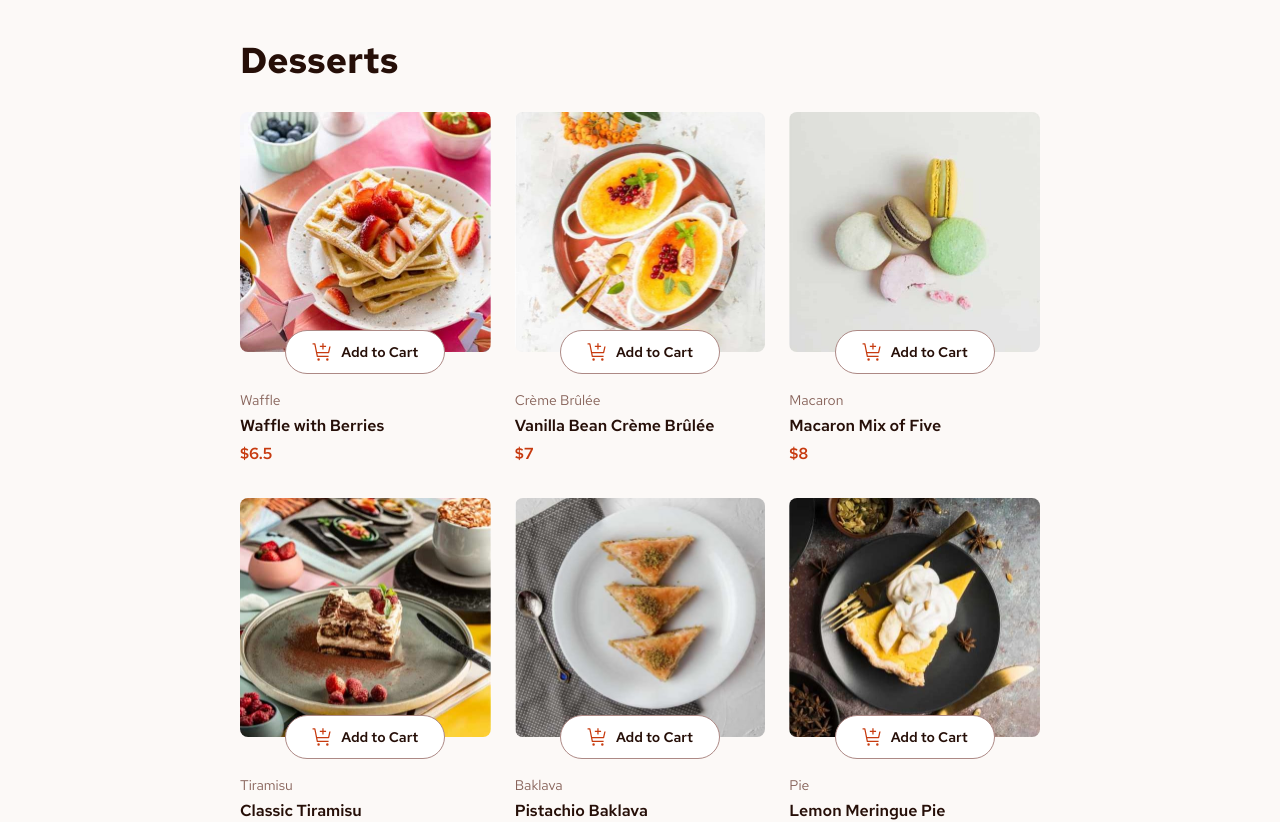
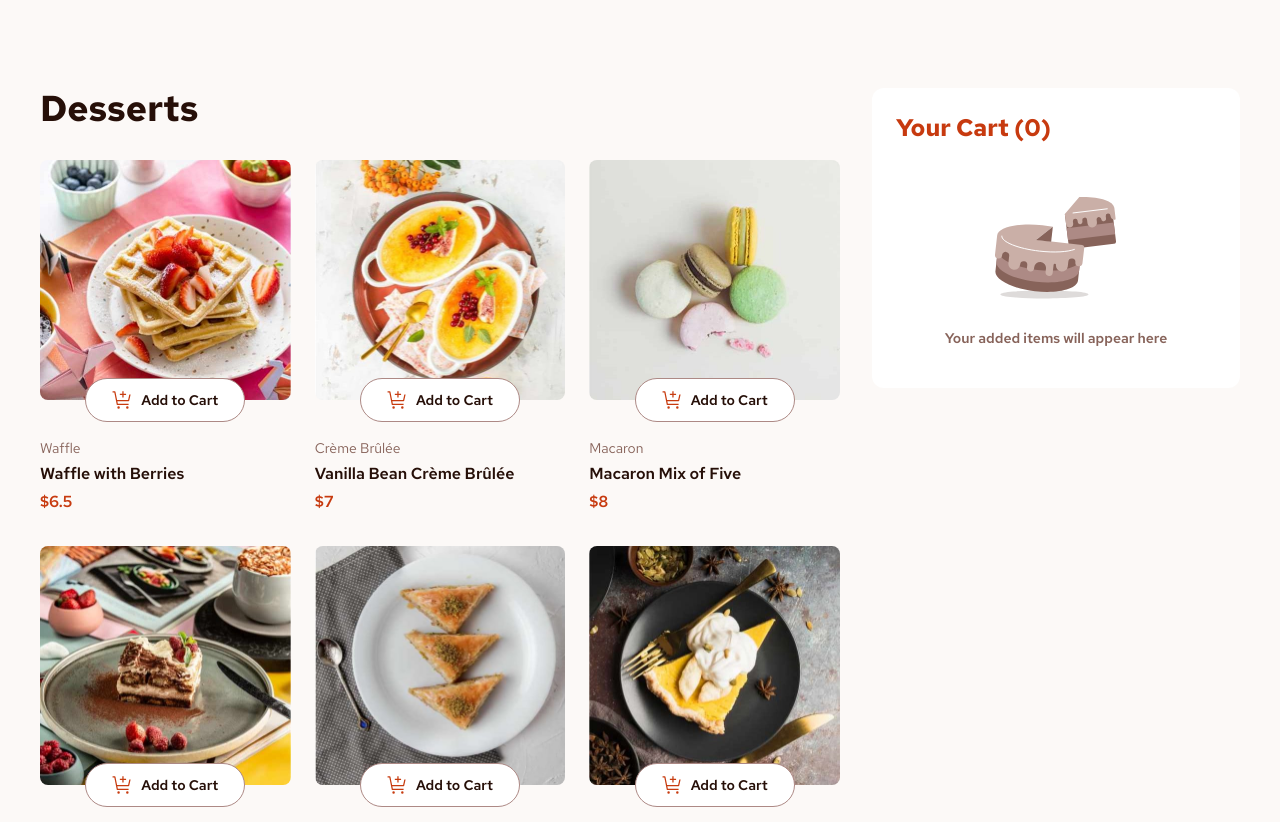
Before and after one commit to ionStici/product-list-with-cart, a React (Vite) app: page / in a window 1280 px wide. Shown: the top 822 px of the page. Built offline with nearby package versions, Linux system fonts and the light colour scheme.

Commit message:
Finish styling the layout for desktop

```diff
--- a/src/App.jsx
+++ b/src/App.jsx
@@ -1,15 +1,12 @@
 import Cart from "./Components/Cart";
 import Desserts from "./Components/Desserts";
+import Layout from "./Components/Layout";
 
 export default function App() {
   return (
-    <main className="mx-auto max-w-[500px] p-6 md:max-w-[880px] md:p-10">
-      <h1 className="mb-8 text-4xl font-bold text-rose_900">Desserts</h1>
-
-      <div>
-        <Desserts />
-        <Cart />
-      </div>
-    </main>
+    <Layout>
+      <Desserts />
+      <Cart />
+    </Layout>
   );
 }
--- a/src/Components/Cart.jsx
+++ b/src/Components/Cart.jsx
@@ -3,8 +3,8 @@ import { ReactSVG } from "react-svg";
 import { useDesserts } from "../contexts/DessertsContext";
 
 export default function Cart() {
-  const { dessertsInCart } = useDesserts();
-  const desserts = dessertsInCart();
+  const { getDessertsCart } = useDesserts();
+  const desserts = getDessertsCart();
 
   const totalInCart = desserts.reduce((acc, dessert) => {
     return acc + dessert.cart;
@@ -15,7 +15,7 @@ export default function Cart() {
   }, 0);
 
   return (
-    <div className="mt-[32px] rounded-[12px] bg-white p-[24px]">
+    <div className="mt-[32px] rounded-[12px] bg-white p-[24px] lg:mt-0 lg:self-start">
       <h1 className="mb-[24px] text-2xl font-bold text-red">
         Your Cart ({totalInCart})
       </h1>
--- a/src/Components/DessertBox.jsx
+++ b/src/Components/DessertBox.jsx
@@ -8,16 +8,20 @@ export default function DessertBox({ dessert }) {
   const { increment, decrement } = useDesserts();
 
   const match768 = useMediaQuery("min-width", "768px");
-  const match1100 = useMediaQuery("min-width", "850px");
+  const match1052 = useMediaQuery("min-width", "1052px");
 
   let src = image.mobile;
   if (match768) src = image.tablet;
-  if (match1100) src = image.desktop;
+  if (match1052) src = image.desktop;
 
   return (
     <div className="mb-6 md:mb-0">
       <div className="relative mb-[38px] max-h-60">
         <img src={src} alt={name} className="max-h-60 w-full rounded-lg" />
+
+        {cart > 0 && (
+          <div className="absolute left-0 top-0 size-full rounded-lg border-2 border-red" />
+        )}
 
         <div className="absolute bottom-[-22px] left-[50%] h-[44px] w-[160px] translate-x-[-50%]">
           {cart === 0 && (
--- a/src/Components/Desserts.jsx
+++ b/src/Components/Desserts.jsx
@@ -5,10 +5,13 @@ export default function Desserts() {
   const { desserts } = useDesserts();
 
   return (
-    <div className="md:grid md:grid-cols-3 md:gap-x-[24px] md:gap-y-[32px]">
-      {desserts.map((dessert, i) => (
-        <DessertBox key={i} dessert={dessert} />
-      ))}
+    <div>
+      <h1 className="mb-[32px] text-4xl font-bold text-rose_900">Desserts</h1>
+      <div className="md:grid md:grid-cols-3 md:gap-x-[24px] md:gap-y-[32px]">
+        {desserts.map((dessert, i) => (
+          <DessertBox key={i} dessert={dessert} />
+        ))}
+      </div>
     </div>
   );
 }
--- /dev/null
+++ b/src/Components/Layout.jsx
@@ -0,0 +1,7 @@
+export default function Layout({ children }) {
+  return (
+    <main className="mx-auto max-w-[500px] p-6 md:max-w-[880px] md:p-10 lg:grid lg:max-w-[1296px] lg:grid-cols-[minmax(0,800px)_minmax(300px,1fr)] lg:gap-x-8 lg:py-[88px]">
+      {children}
+    </main>
+  );
+}
--- a/src/contexts/DessertsContext.jsx
+++ b/src/contexts/DessertsContext.jsx
@@ -32,10 +32,6 @@ export default function DessertsProvider({ children }) {
     });
   };
 
-  const dessertsInCart = () => {
-    return desserts.filter((dessert) => dessert.cart > 0);
-  };
-
   const removeDessertFromCart = (name) => {
     setDessets((prev) => {
       return prev.map((dessert) => {
@@ -49,14 +45,18 @@ export default function DessertsProvider({ children }) {
     });
   };
 
+  const getDessertsCart = () => {
+    return desserts.filter((dessert) => dessert.cart > 0);
+  };
+
   return (
     <DessertsContext.Provider
       value={{
         desserts,
         increment,
         decrement,
-        dessertsInCart,
         removeDessertFromCart,
+        getDessertsCart,
       }}
     >
       {children}
--- a/tailwind.config.js
+++ b/tailwind.config.js
@@ -8,7 +8,6 @@ export default {
       },
     },
     colors: {
-      inherit: "inherit",
       white: "#fff",
       red: "hsl(14, 86%, 42%)",
       red_dark: "rgba(199, 58, 15, 0.75)",
@@ -19,6 +18,12 @@ export default {
       rose_400: "hsl(7, 20%, 60%)",
       rose_500: "hsl(12, 20%, 44%)",
       rose_900: "hsl(14, 65%, 9%)",
+      inherit: "inherit",
+      transparent: "transparent",
+    },
+    screens: {
+      md: "768px",
+      lg: "1052px",
     },
   },
   plugins: [],
```
